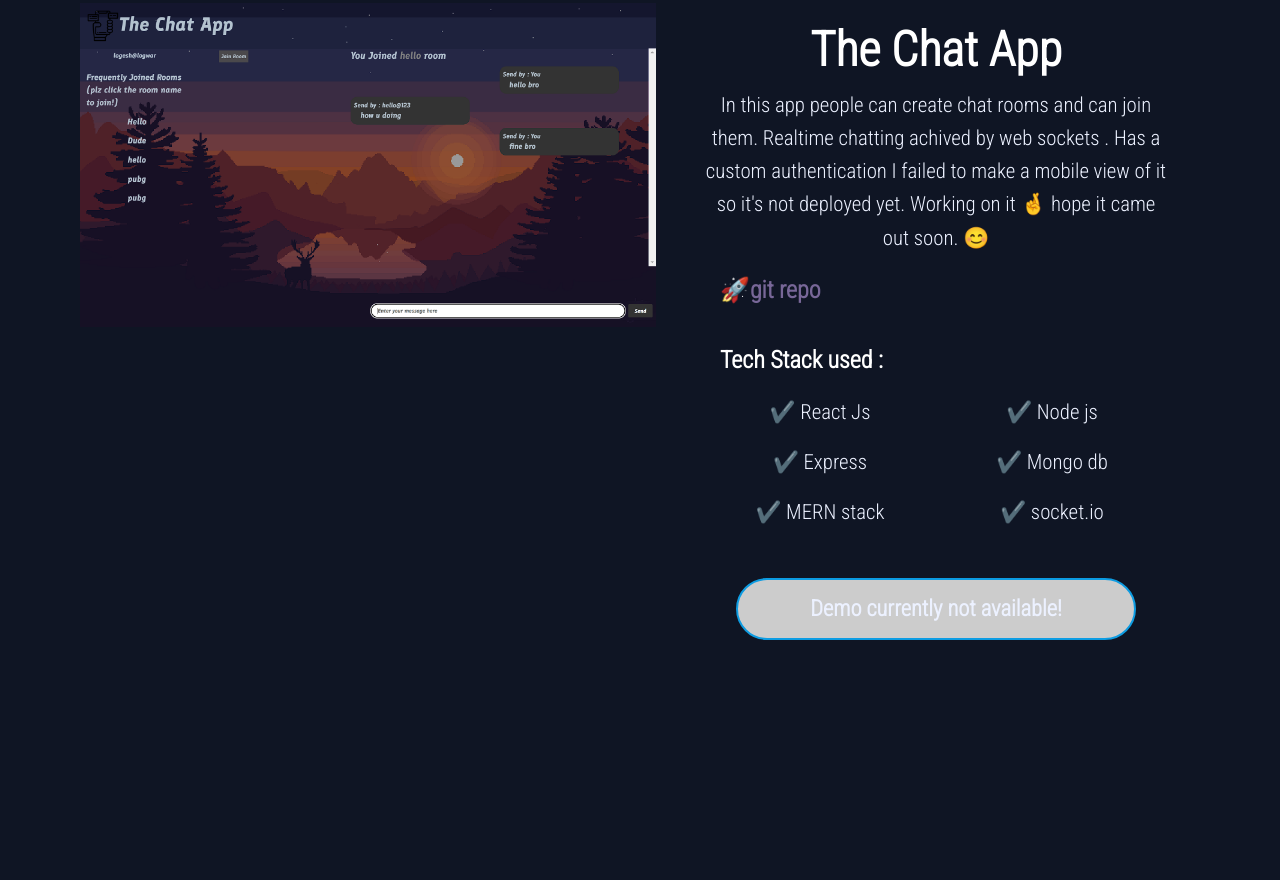
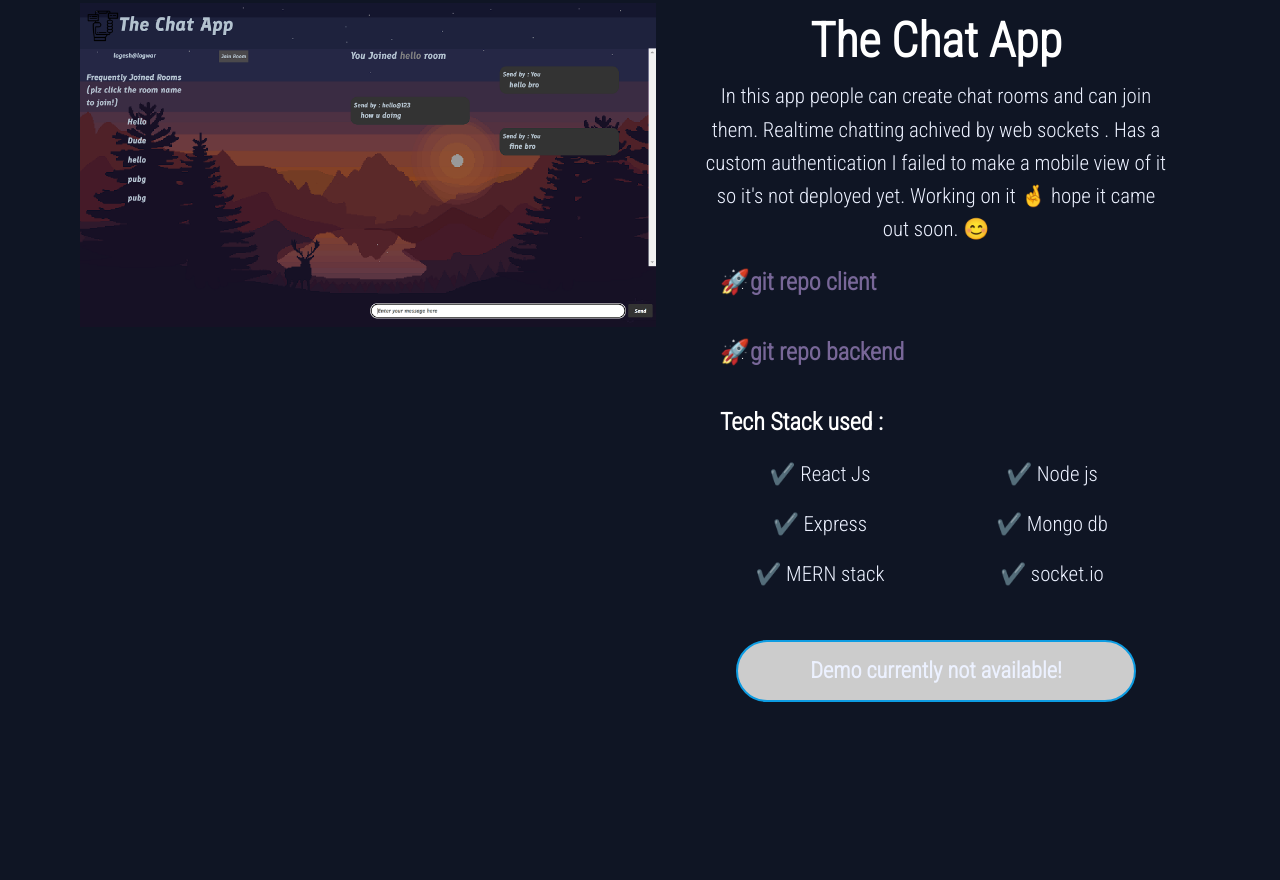
Before and after one commit to K-logeshwaran/logeshwarank.github.io, a plain HTML site: page index.html in a window 1280 px wide. Shown: the part 3521-4401 px from the top of the page. Drawn offline with Linux system fonts and the light colour scheme; a web font is replaced by a local one.

Commit message:
chat app repo

```diff
--- a/index.html
+++ b/index.html
@@ -87,7 +87,8 @@
                     I failed to make a mobile view of it so it's not deployed yet.
                     Working on it 🤞 hope  it came out soon. 😊
                 </p>
-                <a href=""class="git">🚀git repo</a>
+                <a href="https://github.com/K-logeshwaran/chatApp-client"class="git">🚀git repo client</a>
+                <a href="https://github.com/K-logeshwaran/chatApp-backend"class="git">🚀git repo backend</a>
                 <h3 class="git " style="color: #fff;">Tech Stack used :</h3>
                 <ul class="stacks">
                     <li>✔️ React Js</li>
```
